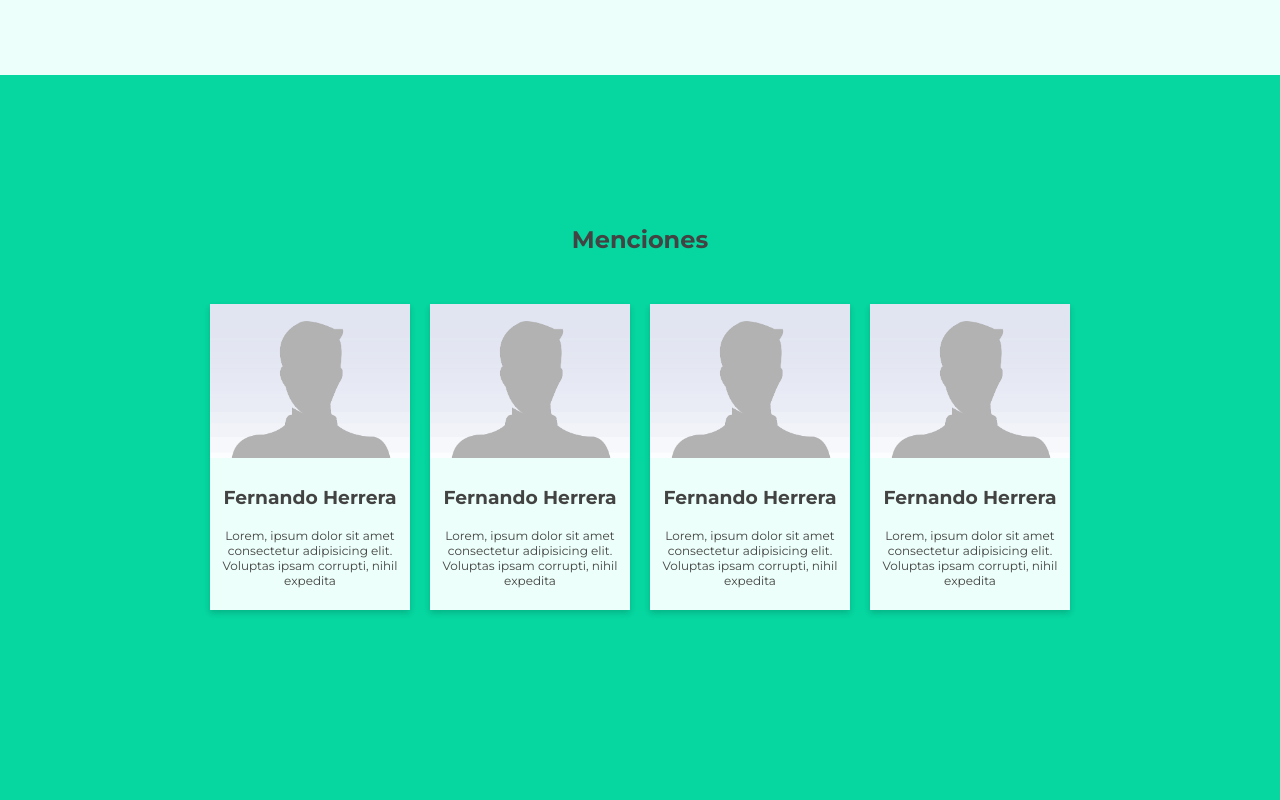
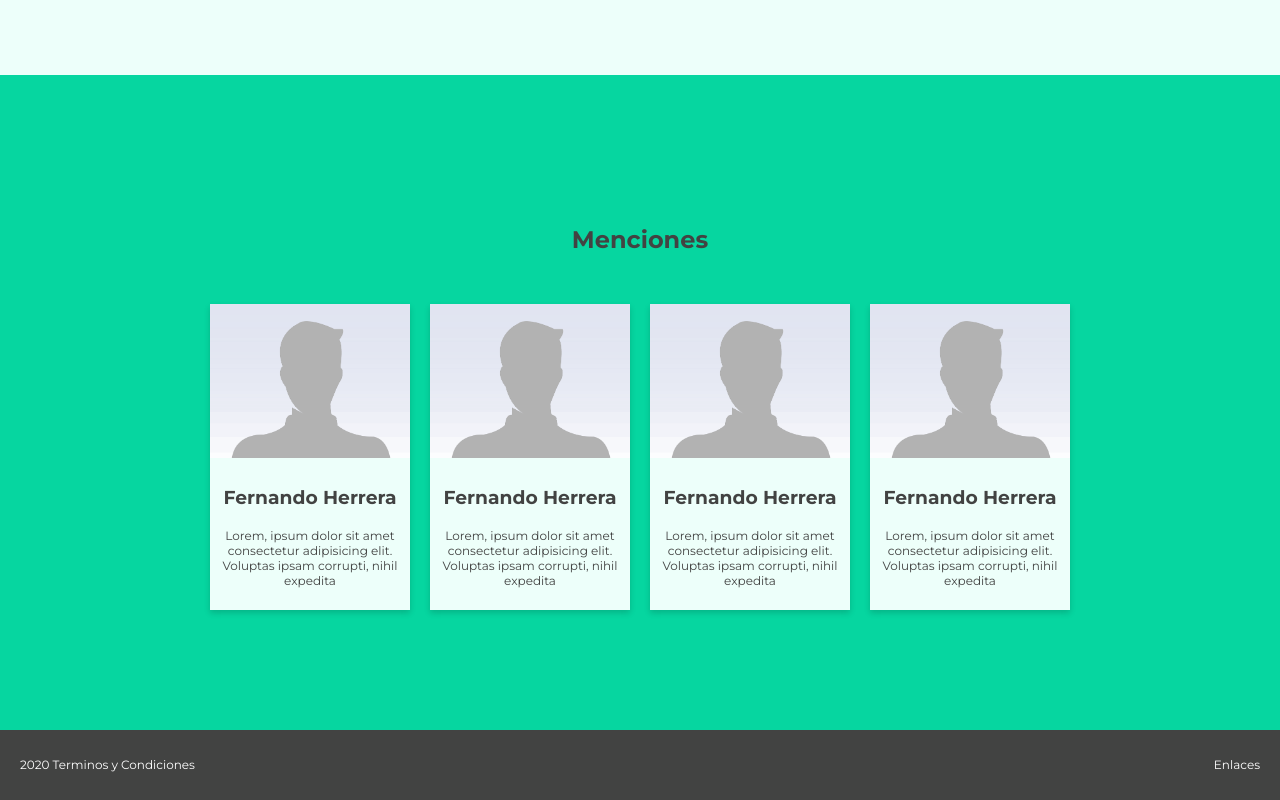
Before and after one commit to Eleazarcaz/petshop, a plain HTML site: page index.html in a window 1280 px wide. Shown: the part 1285-2085 px from the top of the page. Before the commit the page ends 1995 px from the top, so only its background shows below. Drawn offline with Linux system fonts and the light colour scheme.

Commit message:
Creacion del footer

```diff
--- a/css/animation.css
+++ b/css/animation.css
@@ -40,13 +40,18 @@
 	animation-duration: 1s;
 	animation-fill-mode: both;
 	animation-name: fadeInUp;
+	-webkit-animation-duration: 1s;
+	-webkit-animation-fill-mode: both;
+	-webkit-animation-name: fadeInUp;
 }
 
 @keyframes fadeInUp {
 	from {
+		-webkit-transform: translate3d(0, 100%, 0);
 		transform: translate3d(0, 100%, 0);
 	}
 	to {
+		-webkit-transform: translate3d(0, 0, 0);
 		transform: translate3d(0, 0, 0);
 	}
 }
--- a/css/estilos.css
+++ b/css/estilos.css
@@ -203,3 +203,24 @@ main h1 {
 	font-size: 12px;
 	color: var(--black-titulo);
 }
+
+/* Footer */
+
+footer {
+	margin-top: 20px;
+	bottom: 0%;
+	height: 50px;
+	background-color: var(--black-titulo);
+	display: flex;
+	justify-content: space-between;
+	align-content: center;
+	font-family: Montserrat;
+	font-size: 12px;
+	color: var(--white-color);
+	padding: 10px;
+}
+
+.option {
+	height: auto;
+	margin: auto 10px;
+}
--- a/css/mobile.css
+++ b/css/mobile.css
@@ -39,4 +39,9 @@
 		margin: auto;
 		margin-top: 20px;
 	}
+
+	footer {
+		display: block;
+		width: auto;
+	}
 }
--- a/index.html
+++ b/index.html
@@ -140,6 +140,11 @@
 		</section>
 	</main>
 
+
+	<footer>
+		<div class="option">2020 Terminos y Condiciones</div>
+		<div class="option">Enlaces</div>
+	</footer>
 	<scrip src="scripts/scrip.js"></scrip>
 
 </body>
```
